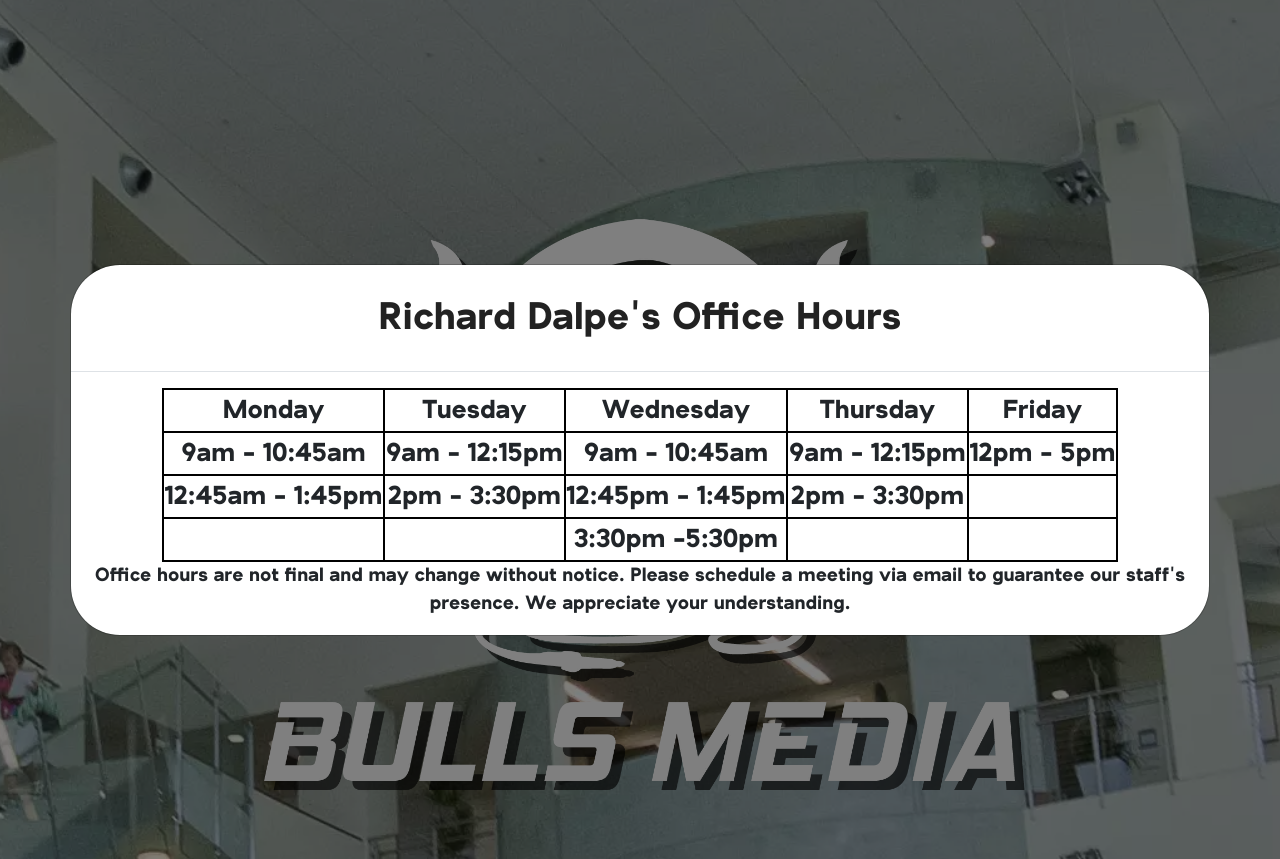
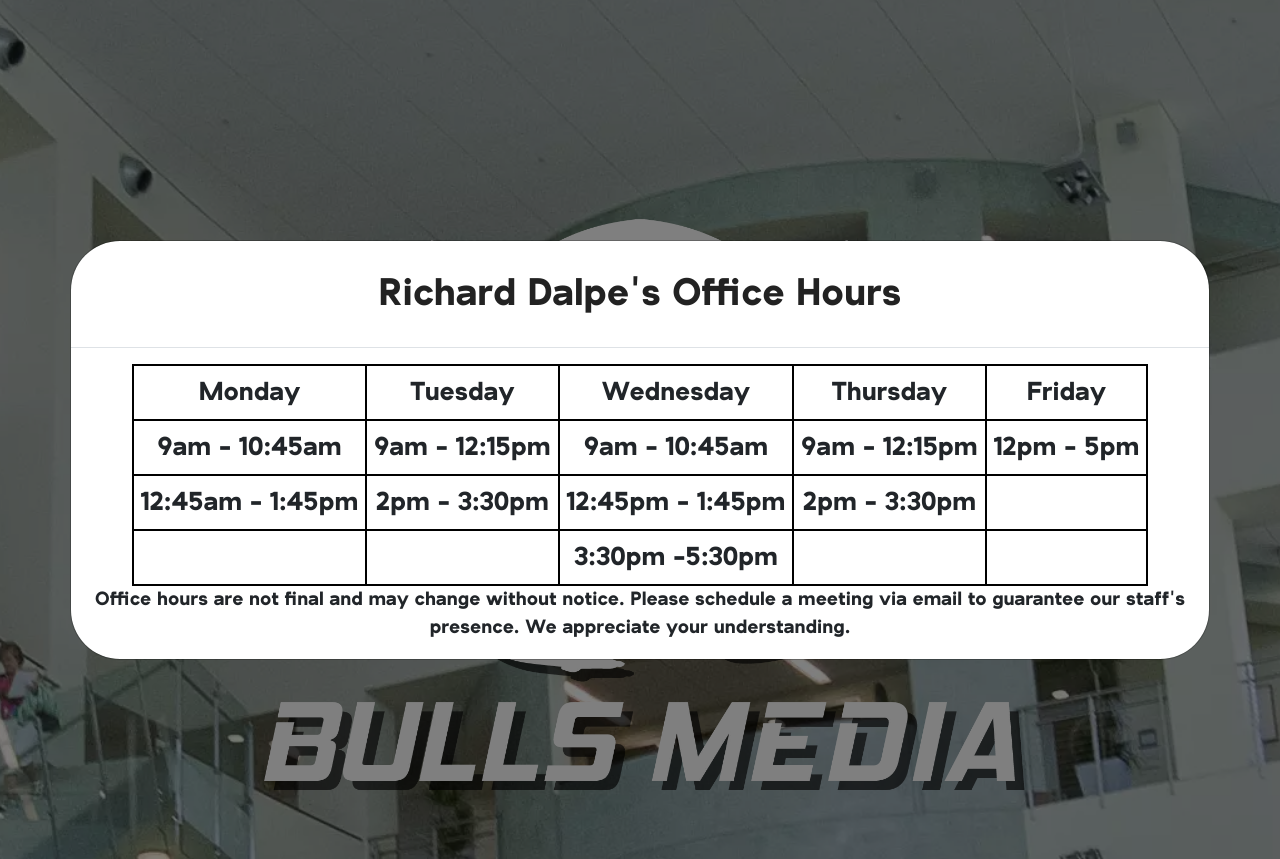
Before and after one commit to bullsmedia/bullsMedia, a PHP site: page / in a window 1280 px wide, after a click on "View Office Hours". Shown: the part 850-1709 px from the top of the page. Run offline with PHP 8.4, Linux system fonts and the light colour scheme; data that the repository does not hold is empty; some web fonts are replaced.

Commit message:
add padding to office hours table cells

```diff
--- a/index.css
+++ b/index.css
@@ -118,4 +118,5 @@ div div div div div a:hover .serviceText{
     border: 2px solid black;
     font-family: 'Antapani', sans-serif;
     font-size: 1vmax;
+    padding: 7px;
 }
```
